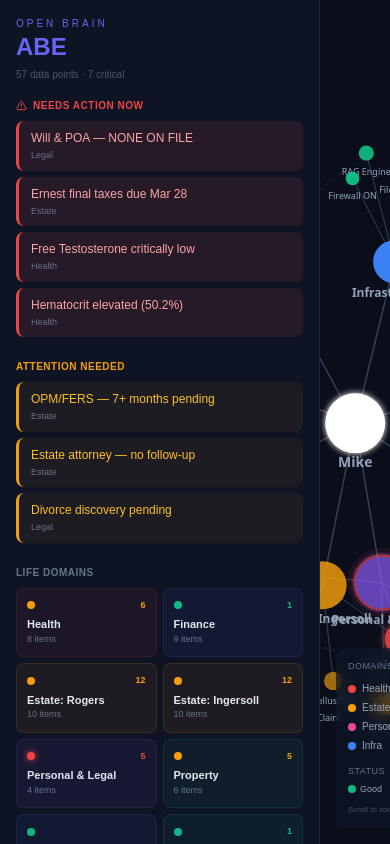
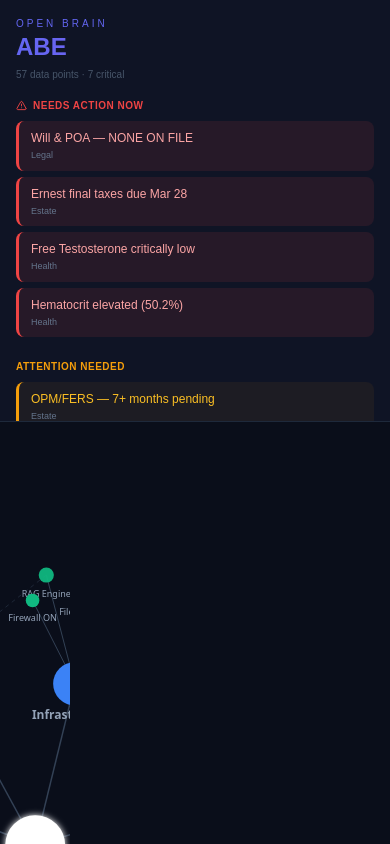
Before and after one commit to ingersoll607/Abe-Dashboard, a Next.js app: page /brain in a window 390 px wide. Built offline with nearby package versions, Linux system fonts and the light colour scheme.

Commit message:
Open Brain: mobile responsive - glance panel stacks above graph on small screens

```diff
--- a/src/components/BrainGraph.tsx
+++ b/src/components/BrainGraph.tsx
@@ -326,9 +326,9 @@ export default function BrainGraph() {
   const highAlerts = ALERTS.filter(a => a.priority === "high");
 
   return (
-    <div className="relative w-full h-screen bg-[#0a0e1a] overflow-hidden flex">
+    <div className="relative w-full h-screen bg-[#0a0e1a] overflow-hidden flex flex-col md:flex-row">
       {/* LEFT: Glance Panel */}
-      <div className="w-[320px] h-full bg-[#0f1425] border-r border-[#1e293b] overflow-y-auto shrink-0 z-20">
+      <div className="w-full md:w-[320px] max-h-[50vh] md:max-h-full md:h-full bg-[#0f1425] border-b md:border-b-0 md:border-r border-[#1e293b] overflow-y-auto shrink-0 z-20">
         <div className="p-4">
           {/* Branding */}
           <div className="mb-4">
```
